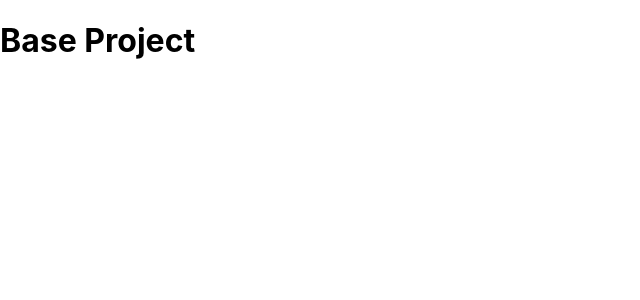
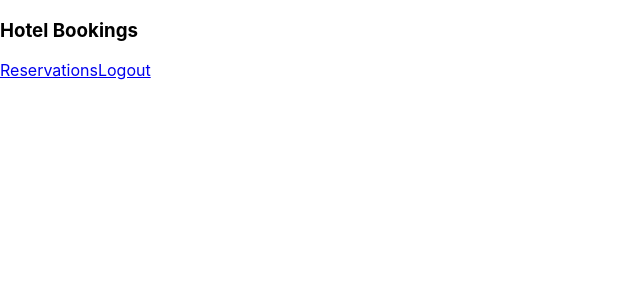
Before and after one commit to rlopez612/health-app-front-end, a React (Create React App) app: page / in a window 1280 px wide. Shown: the top 300 px of the page, without its empty margins (0-640 px from the left). Built offline with nearby package versions, Linux system fonts and the light colour scheme; sample sign-in values are in the browser's storage.

Commit message:
added basic routes and navbar

```diff
--- a/package.json
+++ b/package.json
@@ -8,6 +8,7 @@
     "@testing-library/user-event": "^7.1.2",
     "react": "^16.13.1",
     "react-dom": "^16.13.1",
+    "react-router-dom": "^5.1.2",
     "react-scripts": "3.4.1"
   },
   "scripts": {
--- a/src/App.js
+++ b/src/App.js
@@ -1,7 +1,28 @@
-import React from 'react';
+import React, { useState, useEffect } from 'react';
 import './App.css';
+import { BrowserRouter, Route, Switch } from 'react-router-dom';
+import Logout from './components/logout/Logout';
+import NavBar from './components/nav-bar/NavBar';
 
 const App = props => {
-  return <h1>Base Project</h1>
+  const [user, setUser] = useState({ token: null, role: null });
+
+  useEffect(() =>
+    setUser({
+      token: sessionStorage.getItem('token'),
+      role: sessionStorage.getItem('role')
+    }), []
+  );
+
+  return <BrowserRouter>
+    <NavBar loggedIn={user.token} role={user.role} />
+    <Switch>
+      <Route exact path="/">
+      </Route>
+      <Route exact path="/logout" component={Logout}>
+      </Route>
+      <Route path="*"></Route>
+    </Switch>
+  </BrowserRouter>
 }
 export default App;
--- /dev/null
+++ b/src/components/logout/Logout.js
@@ -0,0 +1,9 @@
+import React from 'react';
+import { Redirect } from 'react-router-dom';
+
+const Logout = props => {
+  sessionStorage.clear();
+  return <Redirect to="/" />;
+}
+
+export default Logout;
--- /dev/null
+++ b/src/components/nav-bar/NavBar.js
@@ -0,0 +1,29 @@
+import React from 'react';
+import { NavLink, Link } from 'react-router-dom';
+
+const NavBar = props => {
+  const { loggedIn, role } = props;
+
+  let links = null;
+
+  if (loggedIn) {
+    links = <>
+      <NavLink to="/reservations" activeClassName="active">
+        Reservations
+      </NavLink>
+
+      {role === 'manager' && <NavLink to="/rooms" activeClassName="active">
+        Rooms
+      </NavLink>}
+
+      <Link to="/logout">Logout</Link>
+    </>;
+  }
+
+  return <nav>
+    <h3>Hotel Bookings</h3>
+    {links}
+  </nav>
+}
+
+export default NavBar;
```
Also changed, not shown: 1 other file (tests, documents, lock files or other folders).
